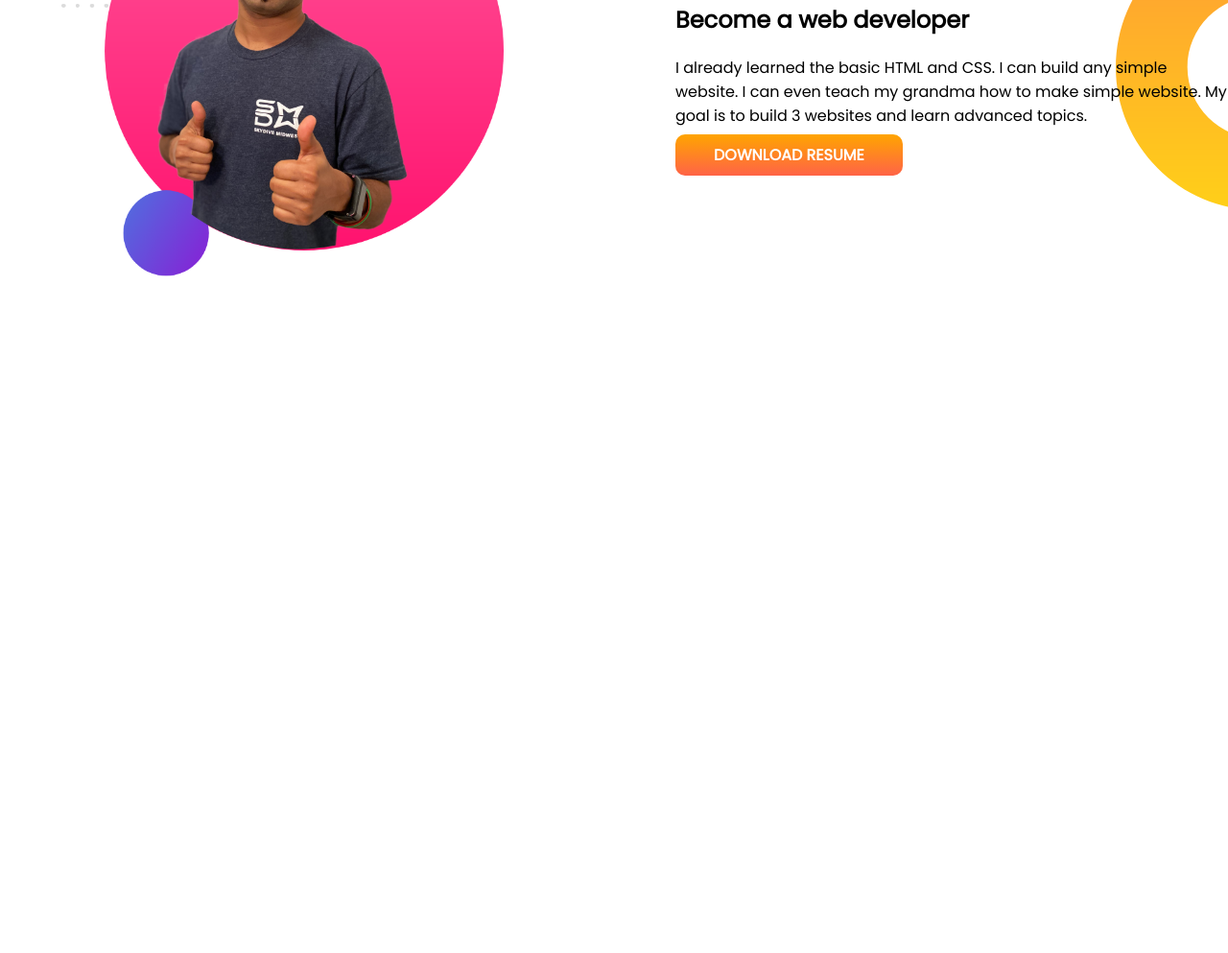
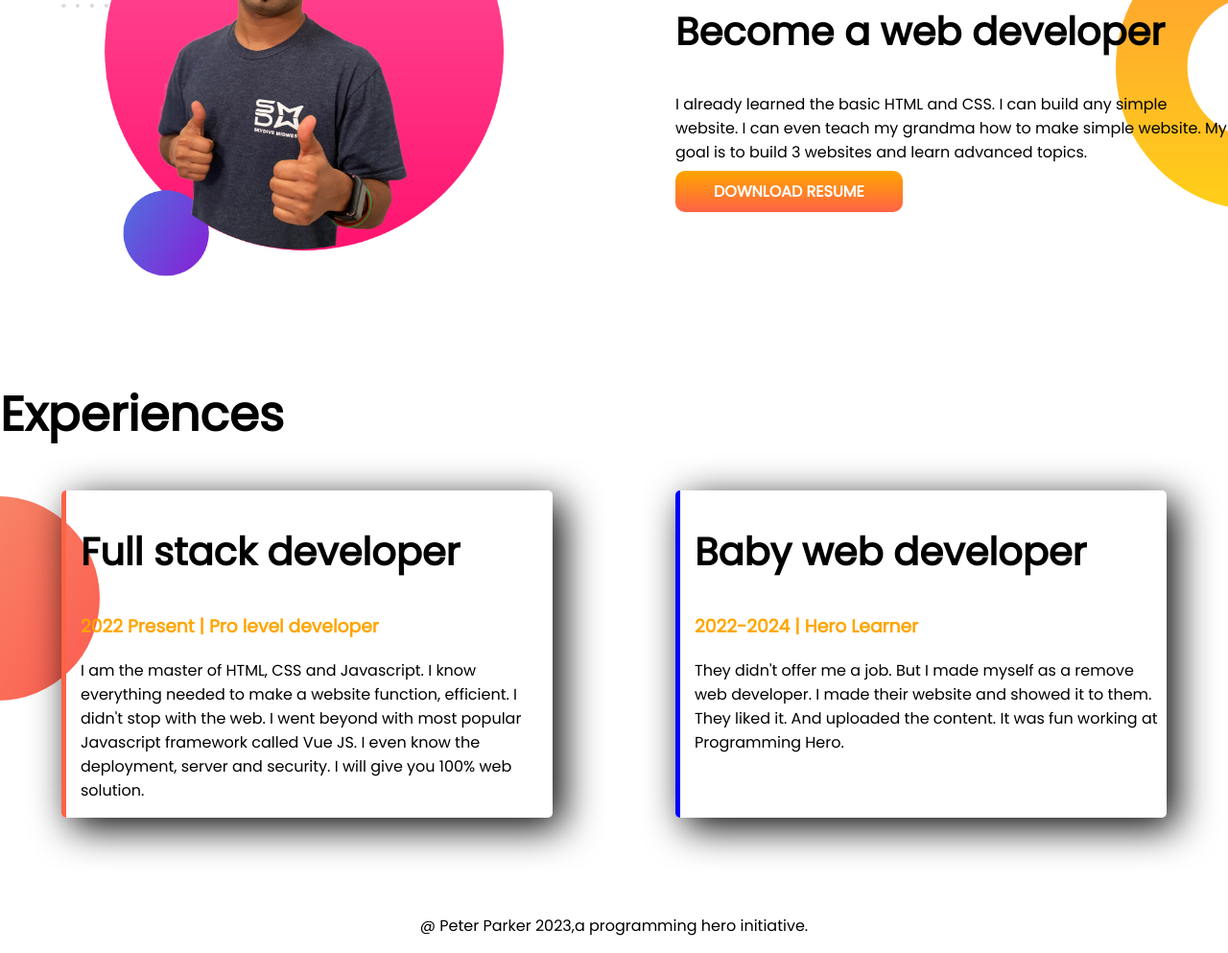
Before and after one commit to Mohammad-Rakib1/Developer-portpolio, a plain HTML site: page index.html in a window 1280 px wide. Shown: the part 793-1786 px from the top of the page at 96% size. Before the commit the page ends 1188 px from the top, so only its background shows below. Drawn offline with Linux system fonts and the light colour scheme.

Commit message:
complete

```diff
--- a/index.html
+++ b/index.html
@@ -11,7 +11,7 @@
     <link rel="stylesheet" href="style.css">
 </head>
 <body>
-    <section class="top-banner">
+    <section class="top-banner flexible-container">
         <div class="half-width">
             <h1>Welocome To</h1>
             <h1><span class="colorOrange">Jhankar Mahbub</span> World</h1>
@@ -25,7 +25,7 @@
         </div>
     </section>
 
-    <section class="dream-big">
+    <section class="dream-big flexible-container">
         <div class="half-width">
             <img src="images/jhankar2.png" alt="">
         </div>
@@ -39,5 +39,31 @@
         </div>
     </section>
 
+    <section class="experience-area">
+        <h1>Experiences</h1>
+        <div class="flexible-container">
+            <div class="experience-item" id="full-stack-developer">
+                <h2>Full stack developer</h2>
+                <h3 class="colorOrange">2022 Present | Pro level developer</h3>
+                <p>
+                    I am the master of HTML, CSS and Javascript. I know everything needed to make a website function, efficient. I didn't stop with the web. I went beyond with most popular Javascript framework called Vue JS. I even know the deployment, server and security. I will give you 100% web solution.
+                </p>
+            </div>
+            <div class="experience-item" id="baby-web-developer">
+                <h2>Baby web developer</h2>
+                <h3 class="colorOrange">2022-2024 | Hero Learner</h3>
+                <p>
+                    They didn't offer me a job. But I made myself as a remove web developer. I made their website and showed it to them. They liked it. And uploaded the content. It was fun working at Programming Hero.
+                </p>
+            </div>
+        </div>
+    </section>
+
+    <footer>
+        <p>
+            @ Peter Parker 2023,a programming hero initiative.
+        </p>
+    </footer>
+
 </body>
 </html>
--- a/style.css
+++ b/style.css
@@ -6,10 +6,13 @@ body{
 h1{
     font-size: 50px;
 }
+h2{
+    font-size: 40px;
+}
 .colorOrange{
     color: orange;
 }
-section{
+.flexible-container{
     display: flex;
     margin-bottom: 100px;
 }
@@ -39,3 +42,27 @@ section{
     background-repeat: no-repeat;
     background-position: right;
 }
+
+.experience-item{
+    box-shadow: 10px 10px 40px;
+    width: 40%;
+    margin-left: 5%;
+    margin-right: 5%;
+    padding-left: 15px;
+    border-radius: 5px;
+}
+.experience-area{
+    background-image: url(images/exp-bg.png);
+    background-repeat: no-repeat;
+    background-position: left;
+}
+#full-stack-developer{
+    border-left: 5px solid tomato;
+}
+#baby-web-developer{
+    border-left: 5px solid blue;
+}
+
+footer p{
+    text-align: center;
+}
```
